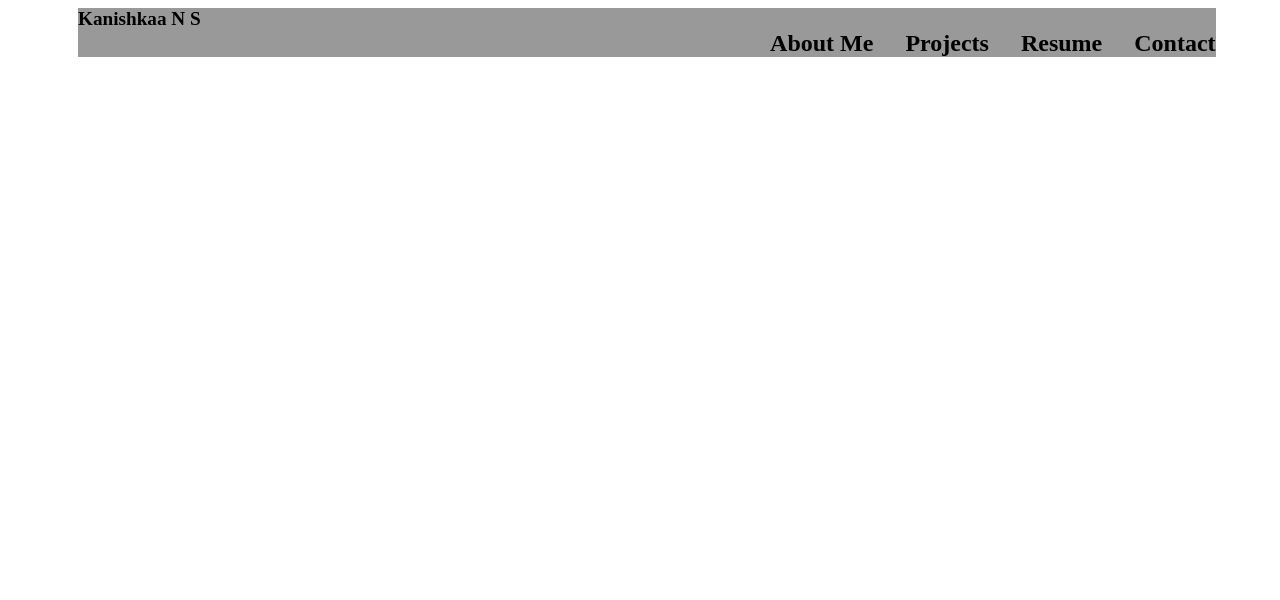
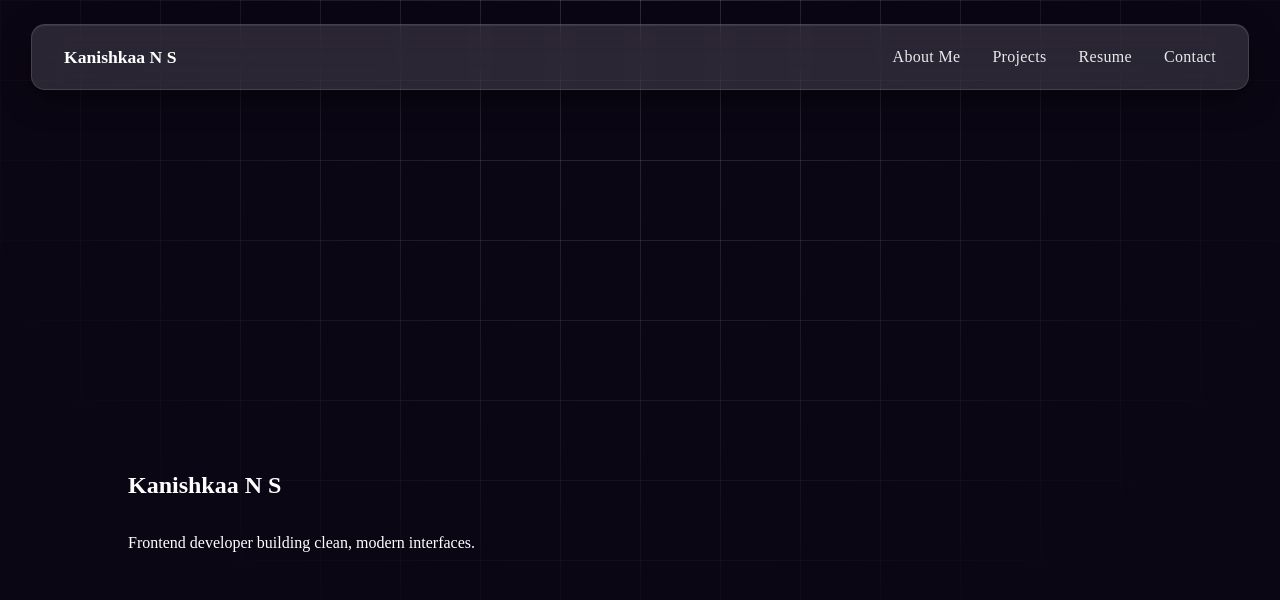
Before and after one commit to kanishkaaNS/Portfolio-website, a React (Vite) app: page / in a window 1280 px wide. Shown: the top 600 px of the page. Built offline with nearby package versions, Linux system fonts and the light colour scheme.

Commit message:
added bg and click animation

```diff
--- a/package.json
+++ b/package.json
@@ -22,10 +22,14 @@
     "@types/react": "^19.2.5",
     "@types/react-dom": "^19.2.3",
     "@vitejs/plugin-react": "^5.1.1",
+    "autoprefixer": "^10.4.23",
     "eslint": "^9.39.1",
     "eslint-plugin-react-hooks": "^7.0.1",
     "eslint-plugin-react-refresh": "^0.4.24",
     "globals": "^16.5.0",
+    "postcss": "^8.5.6",
+    "shadcn": "^3.7.0",
+    "tailwindcss": "^4.1.18",
     "vite": "^7.2.4"
   }
 }
--- a/src/App.jsx
+++ b/src/App.jsx
@@ -1,7 +1,7 @@
 import { useEffect } from "react";
 import Lenis from "@studio-freight/lenis";
 
-import Header from "./components/Header.jsx";
+import Layout from "./components/Layout.jsx";
 import Hero from "./components/Hero.jsx";
 
 function App() {
@@ -25,14 +25,13 @@ function App() {
   }, []);
 
   return (
-    <>
-      <Header />
+    <Layout>
       <Hero />
 
       {/* Temporary scroll space */}
-      <section style={{ height: "100vh" }}></section>
-      <section style={{ height: "100vh" }}></section>
-    </>
+      <section style={{ height: "100vh" }} />
+      <section style={{ height: "100vh" }} />
+    </Layout>
   );
 }
 
--- /dev/null
+++ b/src/components/ClickSpark.css
@@ -0,0 +1,35 @@
+.click-spark {
+  position: fixed;
+  left: 0;
+  top: 0;
+
+  width: 8px;
+  height: 2px;
+
+  border-radius: 2px;
+  pointer-events: none;
+  z-index: 9999;
+
+  transform-origin: left center;
+  animation: spark-line 360ms ease-out forwards;
+}
+
+@keyframes spark-line {
+  from {
+    opacity: 1;
+    transform:
+      translate(-50%, -50%)
+      rotate(calc(var(--angle) * 1rad))
+      translateX(0)
+      scaleX(1);
+  }
+
+  to {
+    opacity: 0;
+    transform:
+      translate(-50%, -50%)
+      rotate(calc(var(--angle) * 1rad))
+      translateX(var(--distance))
+      scaleX(0.2);
+  }
+}
--- /dev/null
+++ b/src/components/ClickSpark.jsx
@@ -0,0 +1,40 @@
+import { useEffect } from "react";
+import "./ClickSpark.css";
+
+function ClickSpark({
+  sparkCount = 10,
+  color = "rgba(255,255,255,0.85)",
+  duration = 360
+}) {
+  useEffect(() => {
+    function handleClick(e) {
+      for (let i = 0; i < sparkCount; i++) {
+        const spark = document.createElement("span");
+        spark.className = "click-spark";
+
+        const angle =
+          (2 * Math.PI * i) / sparkCount +
+          (Math.random() - 0.5) * 0.35;
+
+        const distance = 18 + Math.random() * 12;
+
+        spark.style.left = `${e.clientX}px`;
+        spark.style.top = `${e.clientY}px`;
+        spark.style.setProperty("--angle", angle);
+        spark.style.setProperty("--distance", `${distance}px`);
+        spark.style.background = color;
+
+        document.body.appendChild(spark);
+
+        setTimeout(() => spark.remove(), duration);
+      }
+    }
+
+    window.addEventListener("click", handleClick);
+    return () => window.removeEventListener("click", handleClick);
+  }, [sparkCount, color, duration]);
+
+  return null;
+}
+
+export default ClickSpark;
--- a/src/components/Hero.jsx
+++ b/src/components/Hero.jsx
@@ -1,5 +1,3 @@
-
-
 function Hero() {
   return (
     <section className="hero">
--- /dev/null
+++ b/src/components/Layout.jsx
@@ -0,0 +1,15 @@
+import Header from "./Header";
+import ClickSpark from "./ClickSpark";
+
+function Layout({ children }) {
+  return (
+    <>
+      <div className="bg-grid" />
+      <ClickSpark />
+      <Header />
+      <main>{children}</main>
+    </>
+  );
+}
+
+export default Layout;
--- a/src/index.css
+++ b/src/index.css
@@ -1,3 +1,20 @@
+html, body {
+  margin: 0;
+  padding: 0;
+  background-color: #0b0614;
+  color: white;
+}
+
+header,
+main {
+  position: relative;
+  z-index: 1;
+}
+
+main {
+  padding-top: 110px;
+}
+
 /* HERO SECTION */
 .hero {
   position: relative;
@@ -33,33 +50,100 @@
 }
 
 .nav-list {
-  display: flex;     /* parent flex container */
-  gap: 2rem;         /* works here */
+  display: flex;
+  gap: 2rem;
   list-style: none;
-  margin: 0;         /* valid value */
+  margin: 0;
   padding: 0;
 }
 
 .nav-item a {
   text-decoration: none;
-  color: black;
-  font-size: 1.5rem;
-  font-weight: bold;
+  color: rgba(255, 255, 255, 0.9);
+  font-size: 1rem;
+  font-weight: 500;
+  letter-spacing: 0.02em;
+  transition: color 0.2s ease;
+}
+
+.nav-item a:hover {
+  color: #8e2de2; /* purple accent */
 }
 
 .nav-container {
-  background-color: hsl(0, 0%, 60%);
+  position: fixed;
+  top: 1.5rem;
+  left: 50%;
+  transform: translateX(-50%);
+
   width: 90%;
-  justify-content: center;
+  max-width: 1200px;
+  height: 64px;
+
+  display: flex;
   align-items: center;
-  margin-left: 70px;
+  justify-content: space-between;
+
+  /* smoky glass */
+  background: rgba(255, 255, 255, 0.13); /* NOT white, barely there */
+  backdrop-filter: blur(18px) saturate(120%);
+  -webkit-backdrop-filter: blur(18px) saturate(120%);
+
+  border: 1px solid rgba(255, 255, 255, 0.12);
+  border-radius: 14px;
+
+  padding: 0 2rem;
+  z-index: 20;
+
+  box-shadow:
+    0 10px 30px rgba(0, 0, 0, 0.45),
+    inset 0 1px 0 rgba(255, 255, 255, 0.08);
 }
 
+
 .logo {
-  font-size: 1.2rem;
+  font-size: 1.1rem;
   font-weight: 600;
   text-decoration: none;
-  color: black;
+  color: white;
   display: flex;
   align-items: center;
 }
+
+/*Layout grid lines*/
+.bg-grid {
+  position: fixed;
+  inset: 0;
+
+  z-index: 0;              /* 👈 IMPORTANT */
+  pointer-events: none;
+
+  background-color: #0b0614;
+
+  background-image:
+    linear-gradient(
+      rgba(255, 255, 255, 0.15) 1px,
+      transparent 1px
+    ),
+    linear-gradient(
+      90deg,
+      rgba(255, 255, 255, 0.15) 1px,
+      transparent 1px
+    );
+
+  background-size: 80px 80px;
+}
+
+.bg-grid::after {
+  content: '';
+  position: absolute;
+  inset: 0;
+
+  background: radial-gradient(
+    circle at top,
+    rgba(11, 6, 20, 0) 0%,
+    #0b0614 70%
+  );
+
+  pointer-events: none;
+}
```
Also changed, not shown: 1 other file (tests, documents, lock files or other folders).
